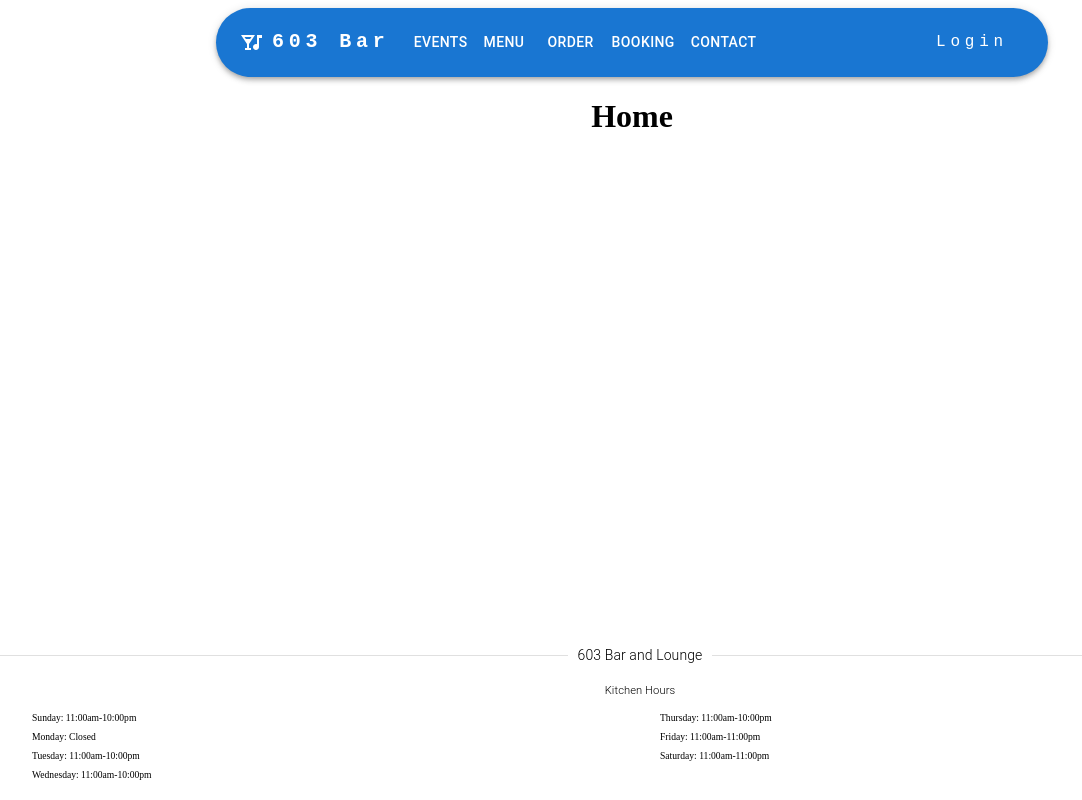
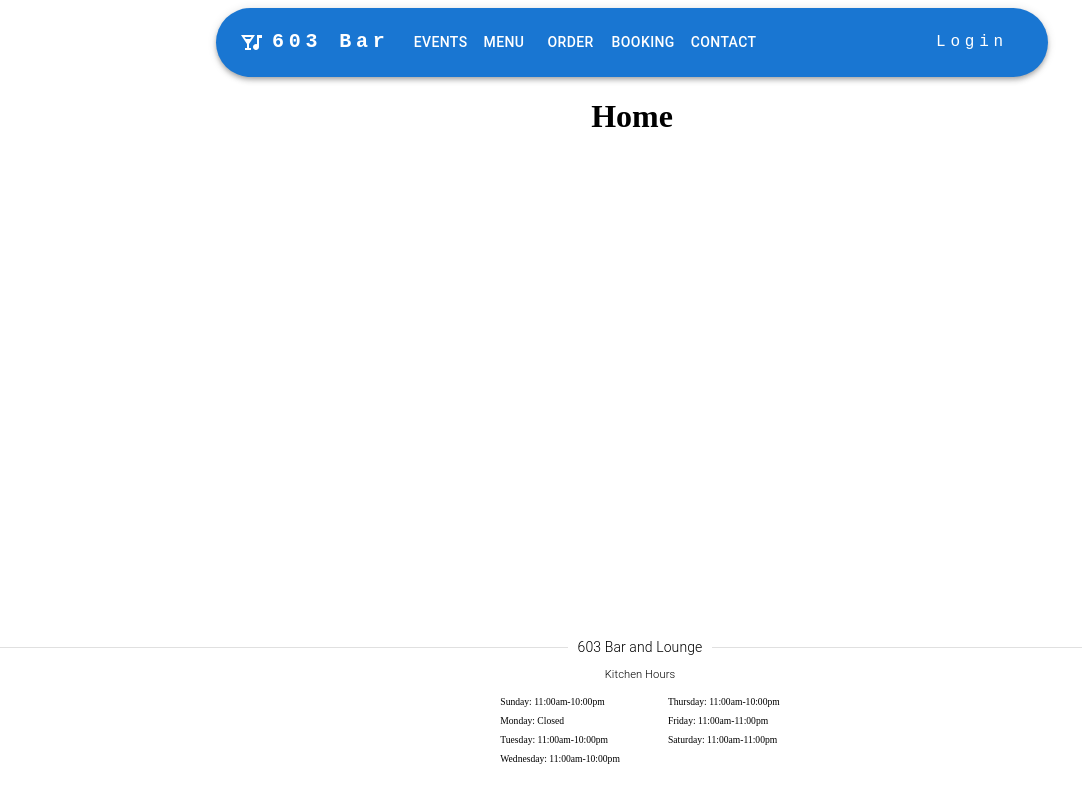
Before and after one commit to TimL94/BlockBudsters, a React (Vite) app in the folder client/: page / in a window 1280 px wide. Shown: the whole page, without its empty margins (8-1090 px from the left). Built offline with nearby package versions, Linux system fonts and the light colour scheme.

Commit message:
adjusted footer list items to be centered in larger screen sizes

```diff
--- a/client/src/components/Footer.jsx
+++ b/client/src/components/Footer.jsx
@@ -5,7 +5,8 @@ import {
     List,
     ListItem,
     Typography,
-    Grid
+    Grid,
+    Container
 } from '@mui/material';
 
 const Footer = () => {
@@ -15,7 +16,10 @@ const Footer = () => {
                 flexGrow: 0,
                 position: 'fixed',
                 bottom: 0,
-                width: '100%'
+                width: '100%',
+                mb: 2,
+                py: 2,
+                bgcolor: 'background.paper',
             }}
         >
             <Divider>
@@ -23,12 +27,13 @@ const Footer = () => {
                     603 Bar and Lounge
                 </Typography>
             </Divider>
-            <Box sx={{ p: 2, textAlign: 'center' }}>
+            <Container>
+                <Box sx={{ textAlign: 'center', mt: 1 }}>
                     <Typography variant="subtitle2" sx={{ fontSize: '0.7rem', fontWeight: 300, mb: 1 }}>
                         Kitchen Hours
                     </Typography>
-                <Grid container spacing={1} justifyContent="center">
-                    <Grid item xs={6}>
+                    <Grid container justifyContent="center" spacing={2}>
+                        <Grid item>
                             <List sx={{ p: 0 }}>
                                 <ListItem sx={{ fontSize: '0.6rem', fontWeight: 300, py: 0.5 }}>
                                     Sunday: 11:00am-10:00pm
@@ -44,7 +49,7 @@ const Footer = () => {
                                 </ListItem>
                             </List>
                         </Grid>
-                    <Grid item xs={6}>
+                        <Grid item>
                             <List sx={{ p: 0 }}>
                                 <ListItem sx={{ fontSize: '0.6rem', fontWeight: 300, py: 0.5 }}>
                                     Thursday: 11:00am-10:00pm
@@ -59,6 +64,7 @@ const Footer = () => {
                         </Grid>
                     </Grid>
                 </Box>
+            </Container>
         </Box>
     )
 }
```
Lines whose indentation alone changed are shown as unchanged.
